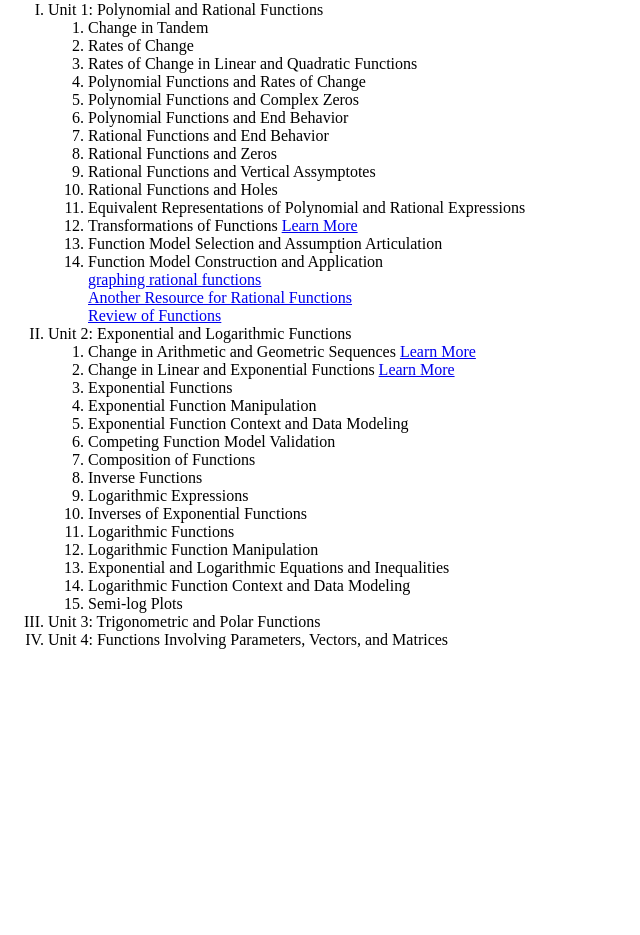
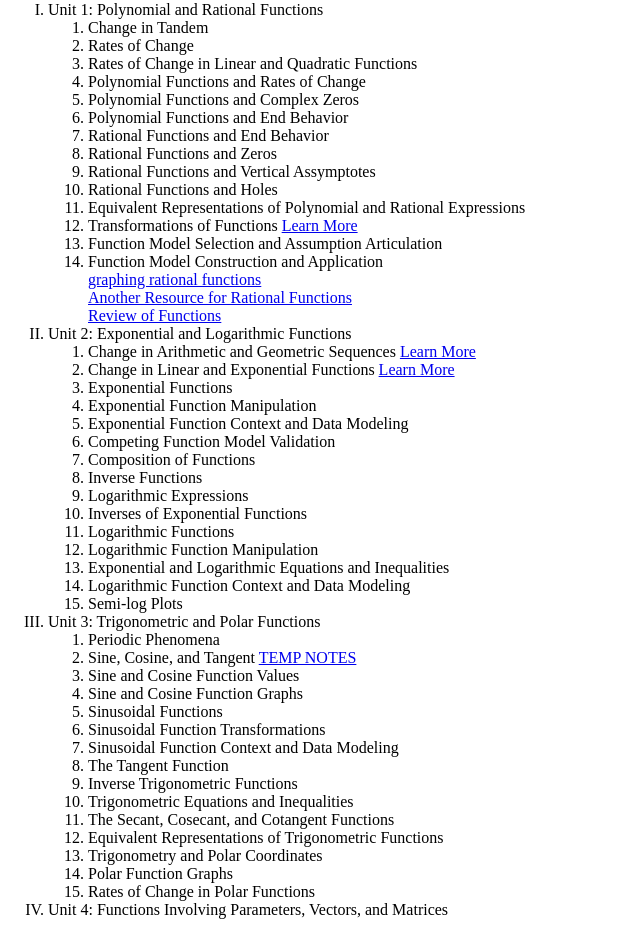
Before and after one commit to cmtakara/ap_precal_index, a plain HTML site: page index.html in a window 1280 px wide. Shown: the part 79-1014 px from the top of the page, without its empty margins (0-640 px from the left). Before the commit the page ends 800 px from the top, so only its background shows below. Drawn offline with Linux system fonts and the light colour scheme.

Commit message:
updated notes

```diff
--- a/index.html
+++ b/index.html
@@ -49,7 +49,25 @@
                 <li>Semi-log Plots</li>
             </ol>
         </li>
-        <li>Unit 3: Trigonometric and Polar Functions</li>
+        <li>Unit 3: Trigonometric and Polar Functions
+            <ol>
+                <li>Periodic Phenomena</li>
+                <li>Sine, Cosine, and Tangent <a href="./pages/unit_3/sine_cosine_tangent.html">TEMP NOTES</a></li>
+                <li>Sine and Cosine Function Values</li>
+                <li>Sine and Cosine Function Graphs</li>
+                <li>Sinusoidal Functions</li>
+                <li>Sinusoidal Function Transformations</li>
+                <li>Sinusoidal Function Context and Data Modeling</li>
+                <li>The Tangent Function</li>
+                <li>Inverse Trigonometric Functions</li>
+                <li>Trigonometric Equations and Inequalities</li>
+                <li>The Secant, Cosecant, and Cotangent Functions</li>
+                <li>Equivalent Representations of Trigonometric Functions</li>
+                <li>Trigonometry and Polar Coordinates</li>
+                <li>Polar Function Graphs</li>
+                <li>Rates of Change in Polar Functions</li>
+            </ol>
+        </li>
         <li>Unit 4: Functions Involving Parameters, Vectors, and Matrices</li>
     </ol>
 </body>
```
Also changed, not shown: pages/unit_3/sine_cosine_tangent.html (added, +21 -0 lines).
